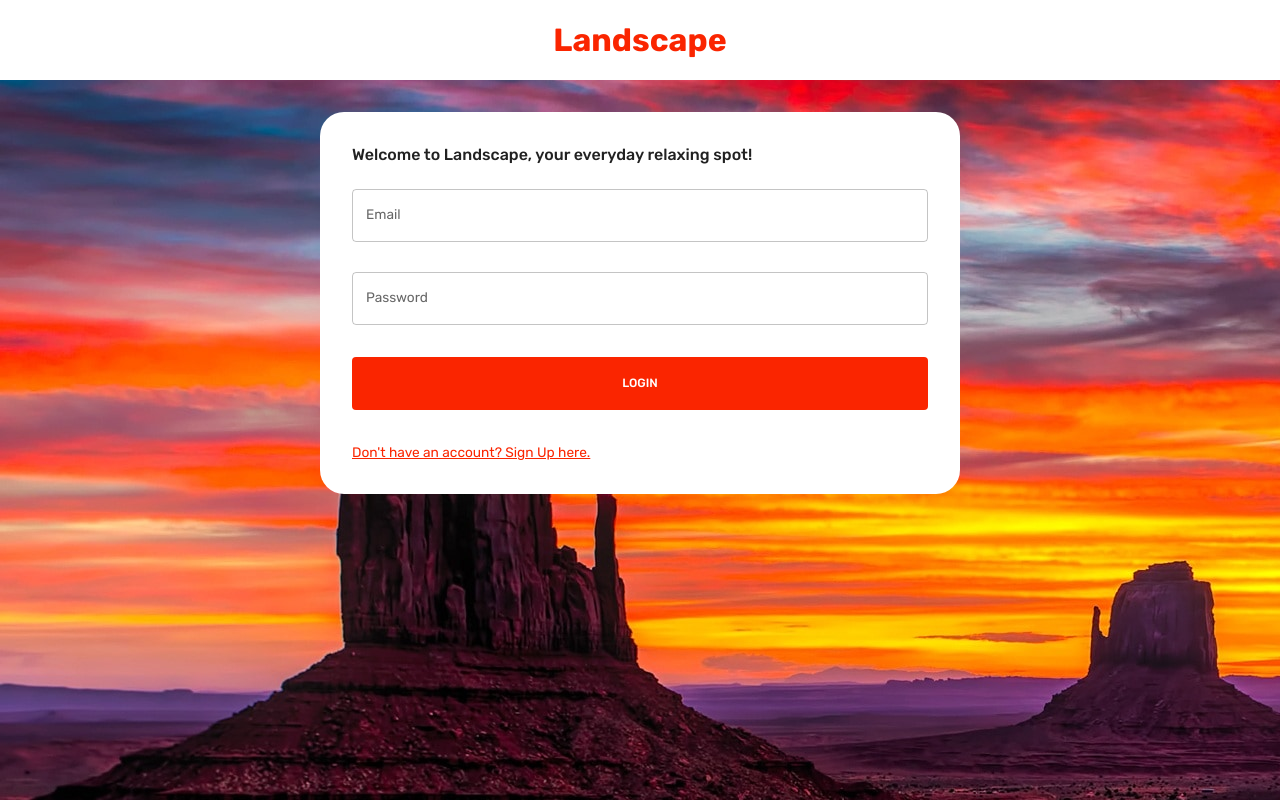
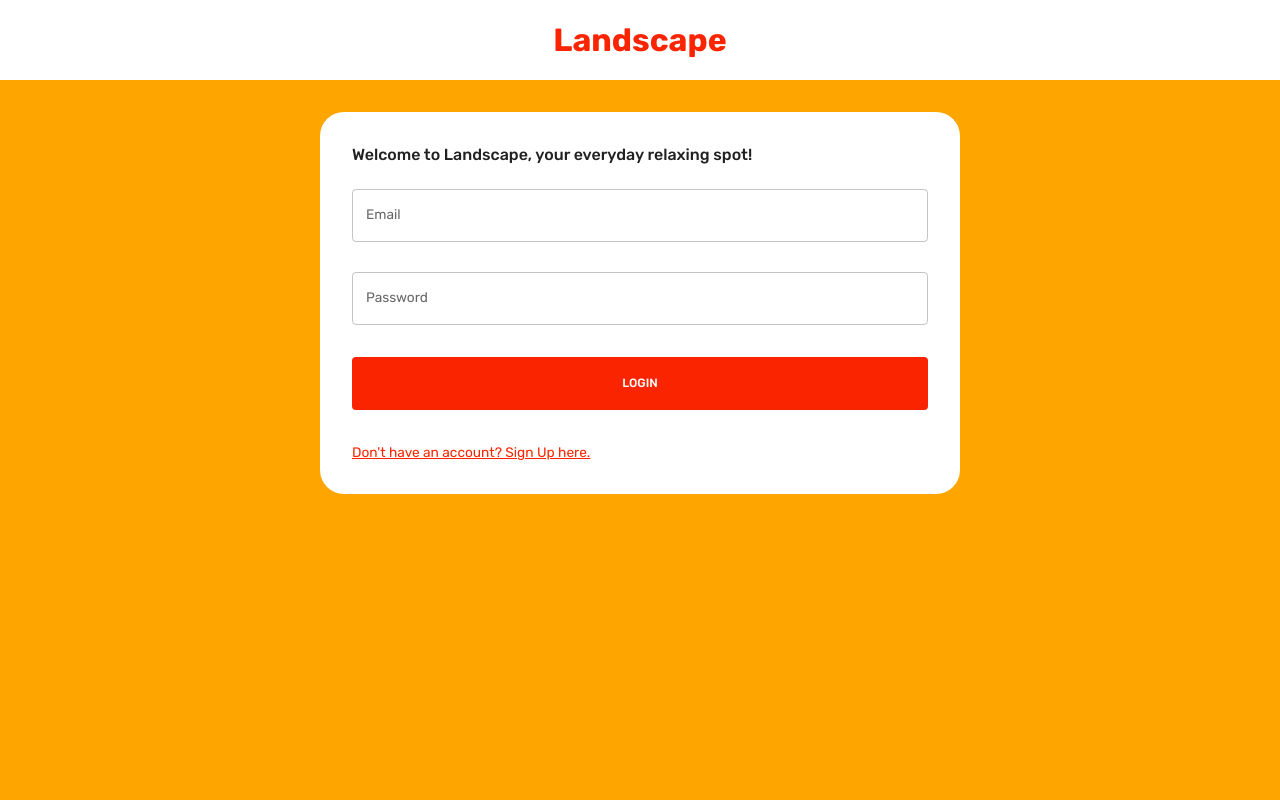
Before and after one commit to fedechaves/mern-social-media-app, a React (Create React App) app in the folder client/: page / in a window 1280 px wide. Built offline with nearby package versions, Linux system fonts and the light colour scheme.

Commit message:
background change

```diff
--- a/client/src/app.css
+++ b/client/src/app.css
@@ -1,3 +1,3 @@
 .app {
-    background-image: url("../public/monument-valley-utah-sunset-twilight-wallpaper.jpg");
+    background-color: orange;
 }
```
